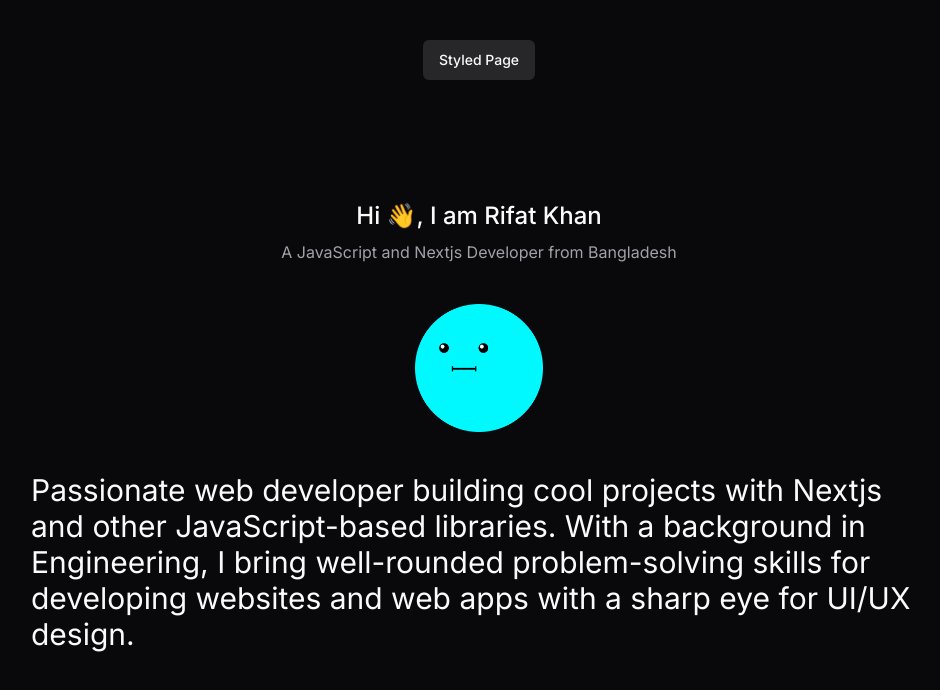
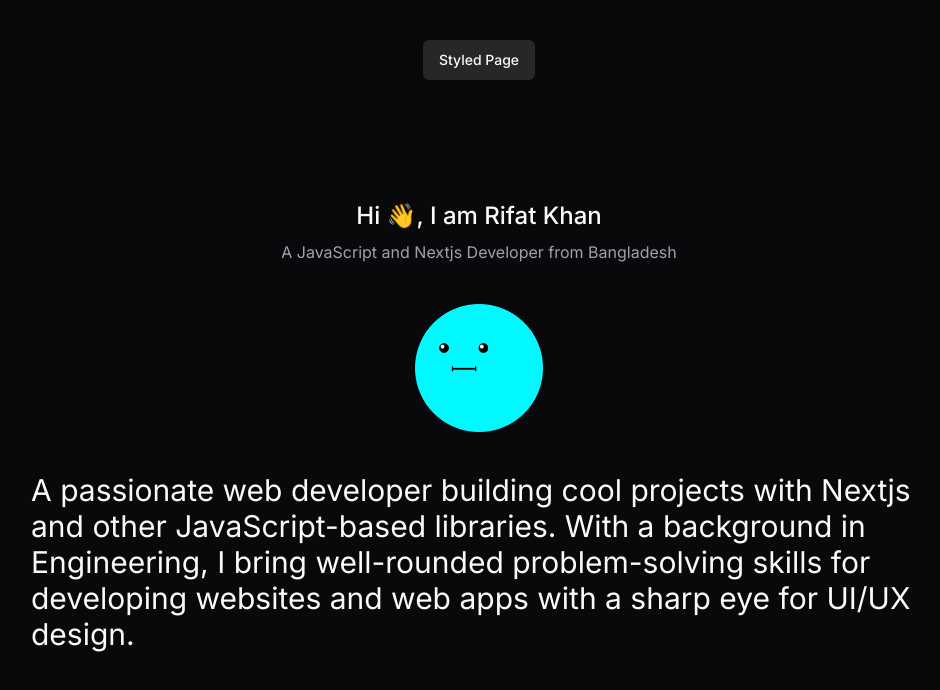
Before and after one commit to StepAsideLiL/stepasidelil, a Next.js app: page /simple in a window 1280 px wide. Shown: the top 690 px of the page, without its empty margins (161-1101 px from the left). Built offline with nearby package versions, Linux system fonts and the light colour scheme.

Commit message:
update: about section

```diff
--- a/app/simple/page.tsx
+++ b/app/simple/page.tsx
@@ -22,10 +22,10 @@ export default function Page() {
 
       <section className="max-w-4xl mx-auto">
         <p className="text-3xl">
-          Passionate web developer building cool projects with Nextjs and other
-          JavaScript-based libraries. With a background in Engineering, I bring
-          well-rounded problem-solving skills for developing websites and web
-          apps with a sharp eye for UI/UX design.
+          A passionate web developer building cool projects with Nextjs and
+          other JavaScript-based libraries. With a background in Engineering, I
+          bring well-rounded problem-solving skills for developing websites and
+          web apps with a sharp eye for UI/UX design.
         </p>
       </section>
     </main>
```
